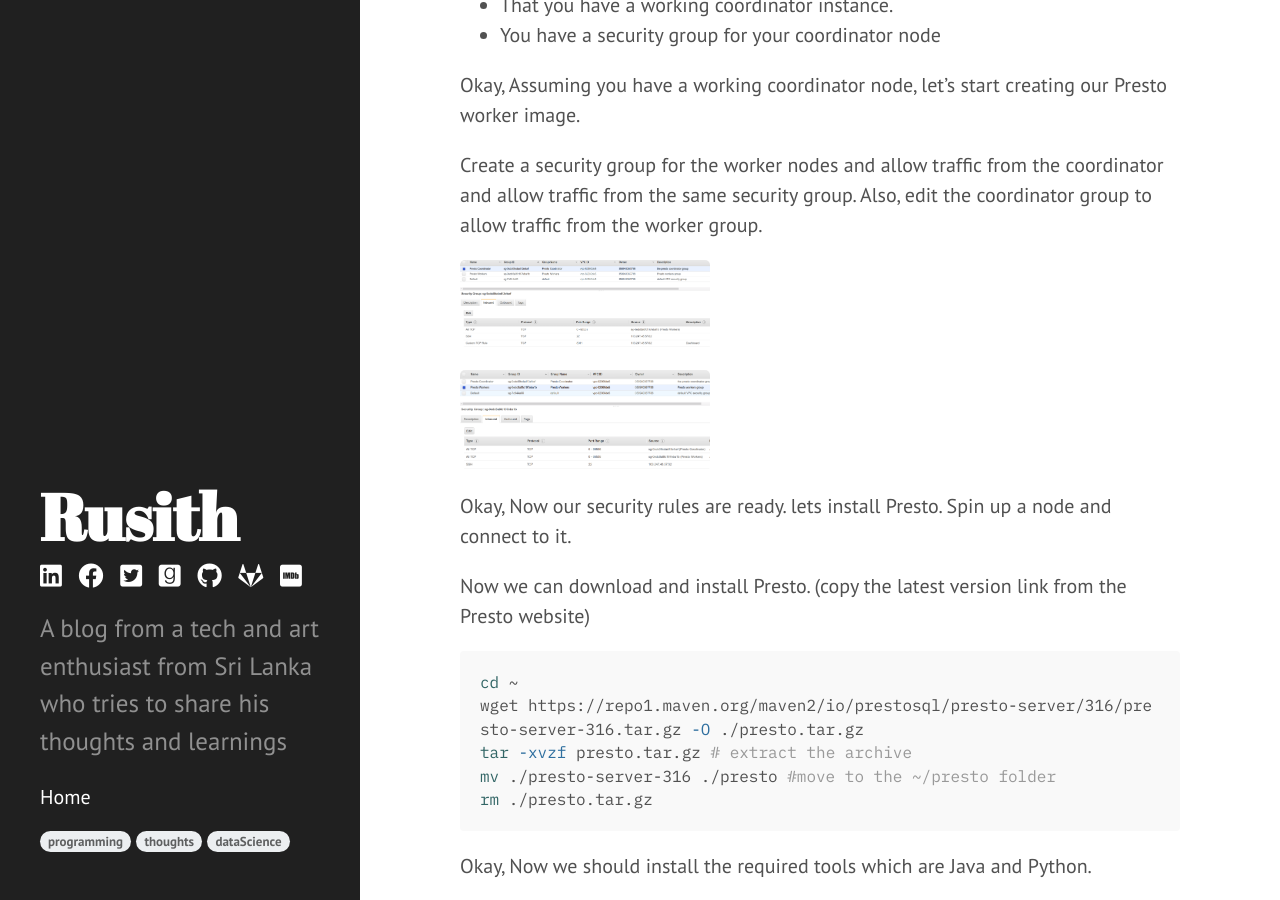
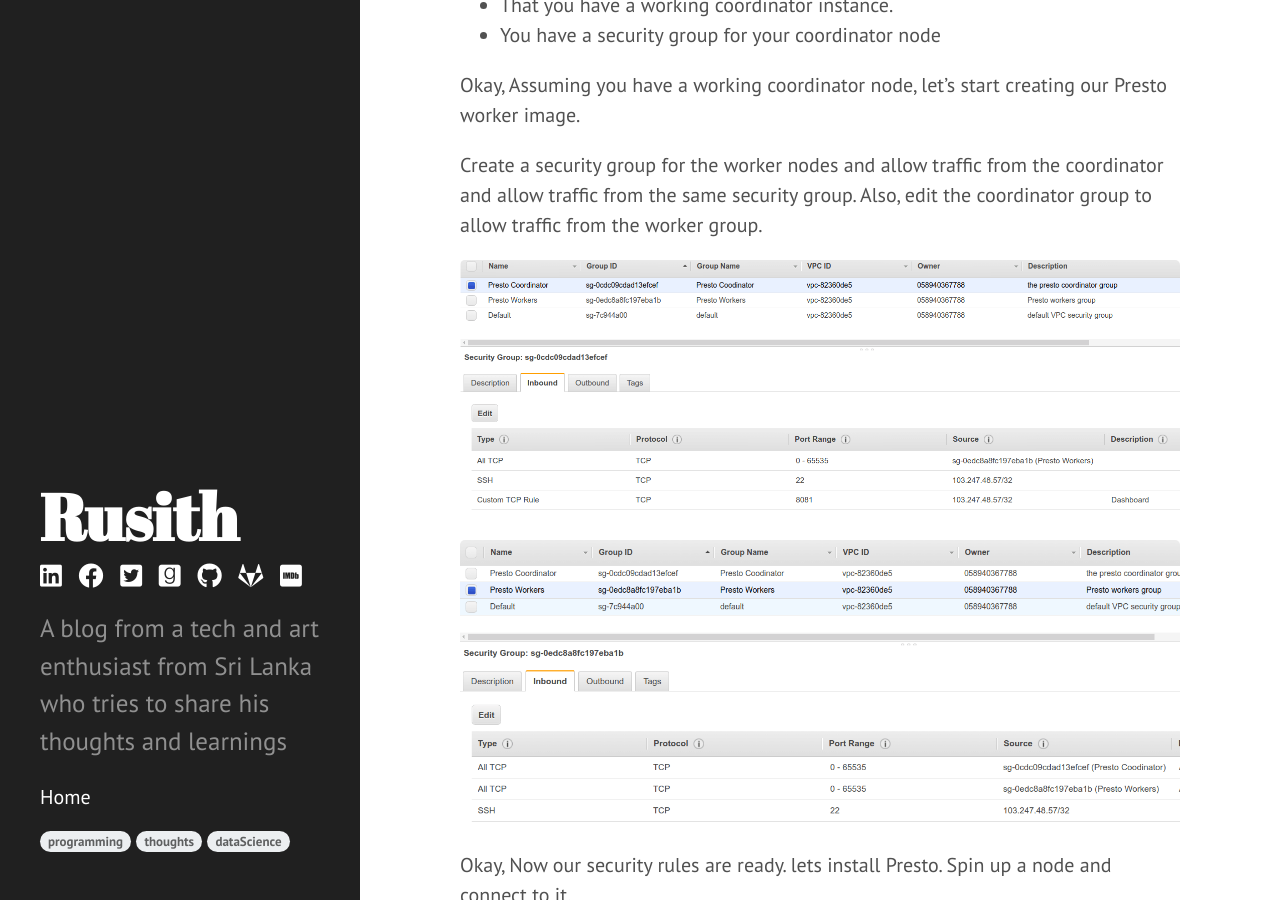
Before and after one commit to rusith/rusith.github.io, a Jekyll site: the page built from _posts/2019-07-25-re-usable-presto-worker-image.md, in a window 1280 px wide and 900 px high, scrolled down 570 px. Built offline with Jekyll 4.4.1, drawn with Linux system fonts in a browser that asks for light colours; nearby versions of some CDN libraries; comment, search, counter and statistics services are not loaded.

Commit message:
changed the image sizes

```diff
--- a/_posts/2019-07-25-re-usable-presto-worker-image.md
+++ b/_posts/2019-07-25-re-usable-presto-worker-image.md
@@ -19,9 +19,9 @@
 Create a security group for the worker nodes and allow traffic from the coordinator and allow traffic from the same security group. Also, edit the coordinator group to allow traffic from the worker group.
 
 
-<img alt="Coordinator config" src="{{ site.url }}/public/post-data/2019-07-25-re-usable-presto-worker/sg-coordinator.png" style="width:250px">
+<img alt="Coordinator config" src="{{ site.url }}/public/post-data/2019-07-25-re-usable-presto-worker/sg-coordinator.png">
 
-<img alt="Worker config" src="{{ site.url }}/public/post-data/2019-07-25-re-usable-presto-worker/sg-worker.png" style="width:250px">
+<img alt="Worker config" src="{{ site.url }}/public/post-data/2019-07-25-re-usable-presto-worker/sg-worker.png">
 
 
 Okay, Now our security rules are ready. lets install Presto.
@@ -141,23 +141,23 @@
 
 Restart the instance and Wait few seconds and run `sudo systemctl status presto.service` to see if the service is running.
 
-<img alt="Presto Service Running" src="{{ site.url }}/public/post-data/2019-07-25-re-usable-presto-worker/presto-running.png" style="width:250px">
+<img alt="Presto Service Running" src="{{ site.url }}/public/post-data/2019-07-25-re-usable-presto-worker/presto-running.png">
 
 you can also check the Presto dashboard to see if the worker is connected.
 
-<img alt="Presto Service Running" src="{{ site.url }}/public/post-data/2019-07-25-re-usable-presto-worker/one-worker.png" style="width:250px">
+<img alt="Presto Service Running" src="{{ site.url }}/public/post-data/2019-07-25-re-usable-presto-worker/one-worker.png">
 
 Now, stop the instance and create a machine image from it.
 
-<img alt="Presto Service Running" src="{{ site.url }}/public/post-data/2019-07-25-re-usable-presto-worker/worker-image.png" style="width:250px">
+<img alt="Presto Service Running" src="{{ site.url }}/public/post-data/2019-07-25-re-usable-presto-worker/worker-image.png">
 
 
 Now you can use this machine image to run as many workers you want.
 
 Here, I have started 5 workers.
 
-<img alt="Presto Service Running" src="{{ site.url }}/public/post-data/2019-07-25-re-usable-presto-worker/5-workers-console.png" style="width:250px">
+<img alt="Presto Service Running" src="{{ site.url }}/public/post-data/2019-07-25-re-usable-presto-worker/5-workers-console.png">
 
 And all workers are connected and ready to use.
 
-<img alt="Presto Service Running" src="{{ site.url }}/public/post-data/2019-07-25-re-usable-presto-worker/5-workers-dashboard.png" style="width:250px">
+<img alt="Presto Service Running" src="{{ site.url }}/public/post-data/2019-07-25-re-usable-presto-worker/5-workers-dashboard.png">
```
Also changed, not shown: public/post-data/2019-07-25-re-usable-presto-worker/5-workers-console.png, public/post-data/2019-07-25-re-usable-presto-worker/5-workers-dashboard.png, public/post-data/2019-07-25-re-usable-presto-worker/one-worker.png, public/post-data/2019-07-25-re-usable-presto-worker/presto-running.png, public/post-data/2019-07-25-re-usable-presto-worker/sg-coordinator.png, public/post-data/2019-07-25-re-usable-presto-worker/sg-worker.png, public/post-data/2019-07-25-re-usable-presto-worker/worker-image.png.
